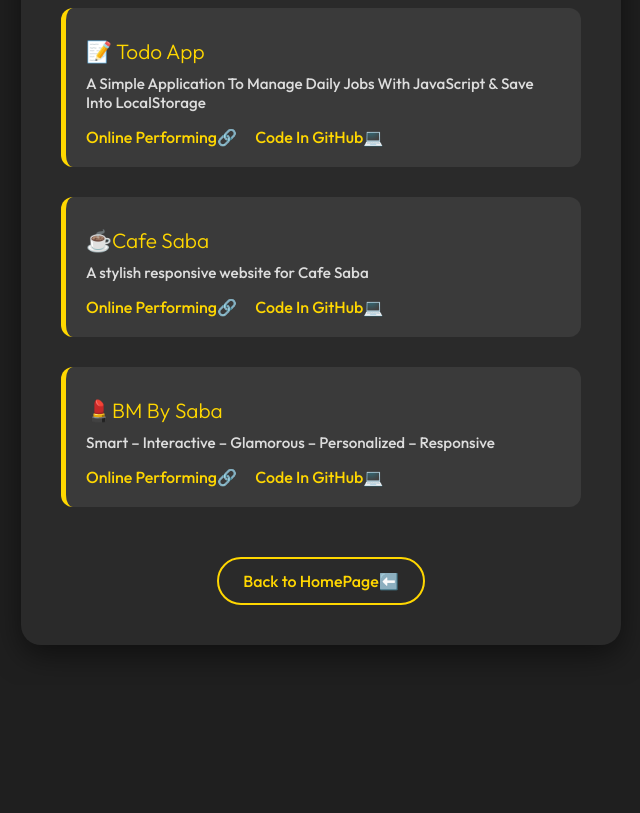
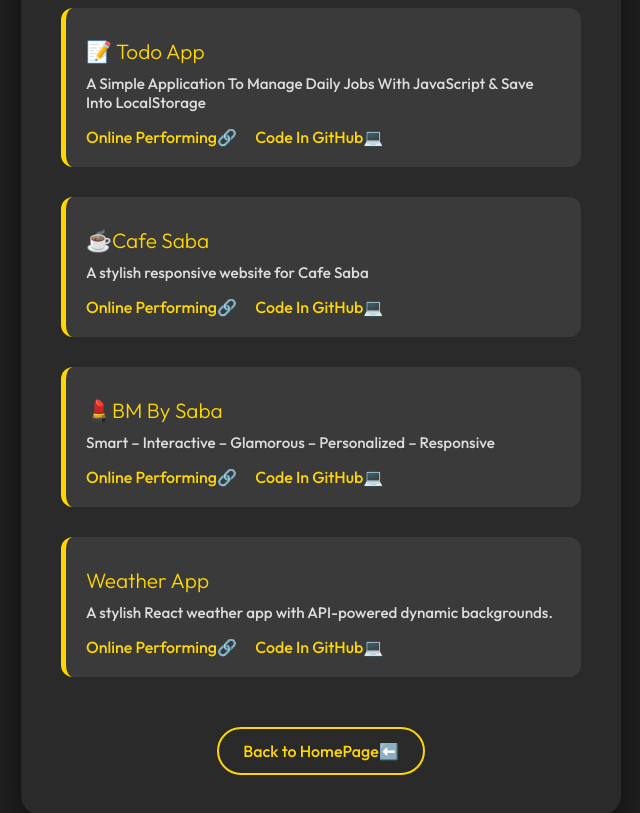
Before and after one commit to saba97/sabavafaie.github.io, a plain HTML site: page project.html in a window 1280 px wide. Shown: the part 145-958 px from the top of the page, without its empty margins (319-959 px from the left). Before the commit the page ends 830 px from the top, so only its background shows below. Drawn offline with nearby package versions, Linux system fonts and the light colour scheme.

Commit message:
Update project.html

```diff
--- a/project.html
+++ b/project.html
@@ -41,7 +41,16 @@
 
       </div>
     </div>
+  <!------Weather App----------->
+  <div class="project-card">
+      <h2>Weather App</h2>
+      <p>A stylish React weather app with API-powered dynamic backgrounds.</p>
+      <div class="project-links">
+        <a href="https://saba97.github.io/weather-app/" target="_blank">Online Performing🔗 </a>
+         <a href="https://github.com/saba97/weather-app" target="_blank">Code In GitHub💻 </a>
 
+      </div>
+    </div>
 
     <!-- می‌تونی پروژه‌های بعدی رو اینجا اضافه کنی -->
     <!-- مثلا Weather App یا Portfolio React -->
```
